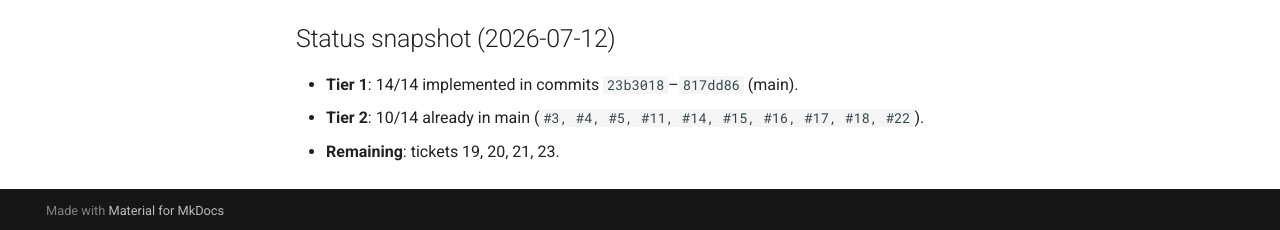
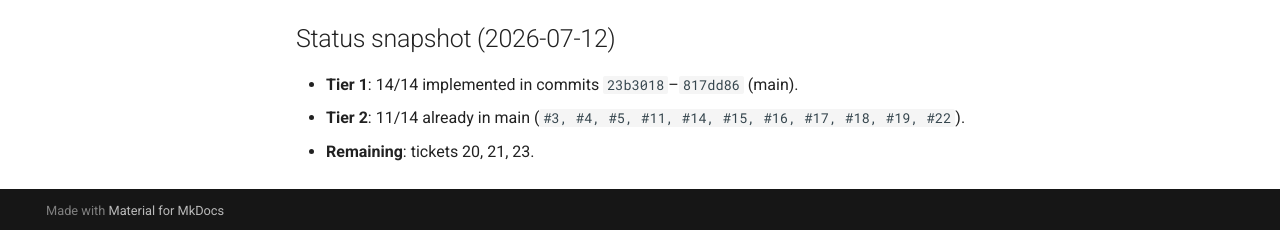
Before and after one commit to pplmx/llm, an MkDocs documentation site: the page built from docs/audits/2026-07-12-tickets/README.md, in a window 1280 px wide and 900 px high, scrolled down 1896 px. Shown: the part 667-897 px from the top of the window. Built offline with MkDocs 1.6.1 and Material for MkDocs 9.7.7, drawn with Linux system fonts in a browser that asks for light colours; comment, search, counter and statistics services are not loaded.

Commit message:
docs(audit): mark T2 #19 done in tickets README

```diff
--- a/docs/audits/2026-07-12-tickets/README.md
+++ b/docs/audits/2026-07-12-tickets/README.md
@@ -71,5 +71,5 @@
 ## Status snapshot (2026-07-12)
 
 - **Tier 1**: 14/14 implemented in commits `23b3018`–`817dd86` (main).
-- **Tier 2**: 10/14 already in main (`#3, #4, #5, #11, #14, #15, #16, #17, #18, #22`).
-- **Remaining**: tickets 19, 20, 21, 23.
+- **Tier 2**: 11/14 already in main (`#3, #4, #5, #11, #14, #15, #16, #17, #18, #19, #22`).
+- **Remaining**: tickets 20, 21, 23.
```
